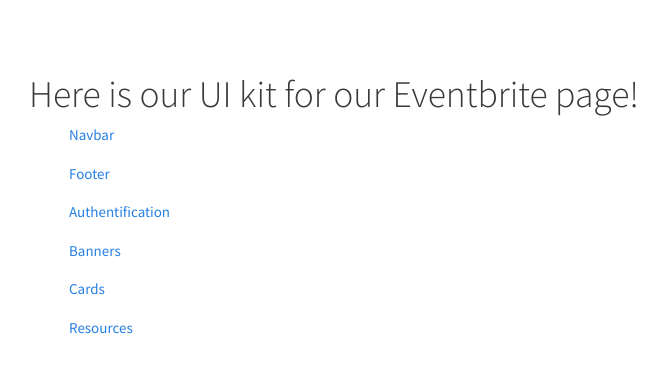
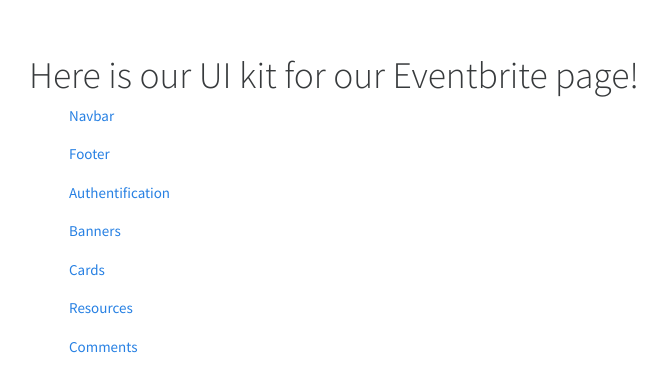
Before and after one commit to tsubakiandco/Front-Eventbrite, a plain HTML site: page index.html in a window 1280 px wide. Shown: the part 187-578 px from the top of the page, without its empty margins (71-738 px from the left). Drawn offline with nearby package versions, Linux system fonts and the light colour scheme.

Commit message:
Add comments

```diff
--- a/index.html
+++ b/index.html
@@ -19,6 +19,8 @@
   <ul><a href="banner.html">Banners</a></ul>
   <ul><a href="cards.html">Cards</ul>
   <ul><a href="cards.html">Resources</a></ul>
+  <ul><a href="comments.html">Comments</a></ul>
+
   </div>
 </div>
 
```
